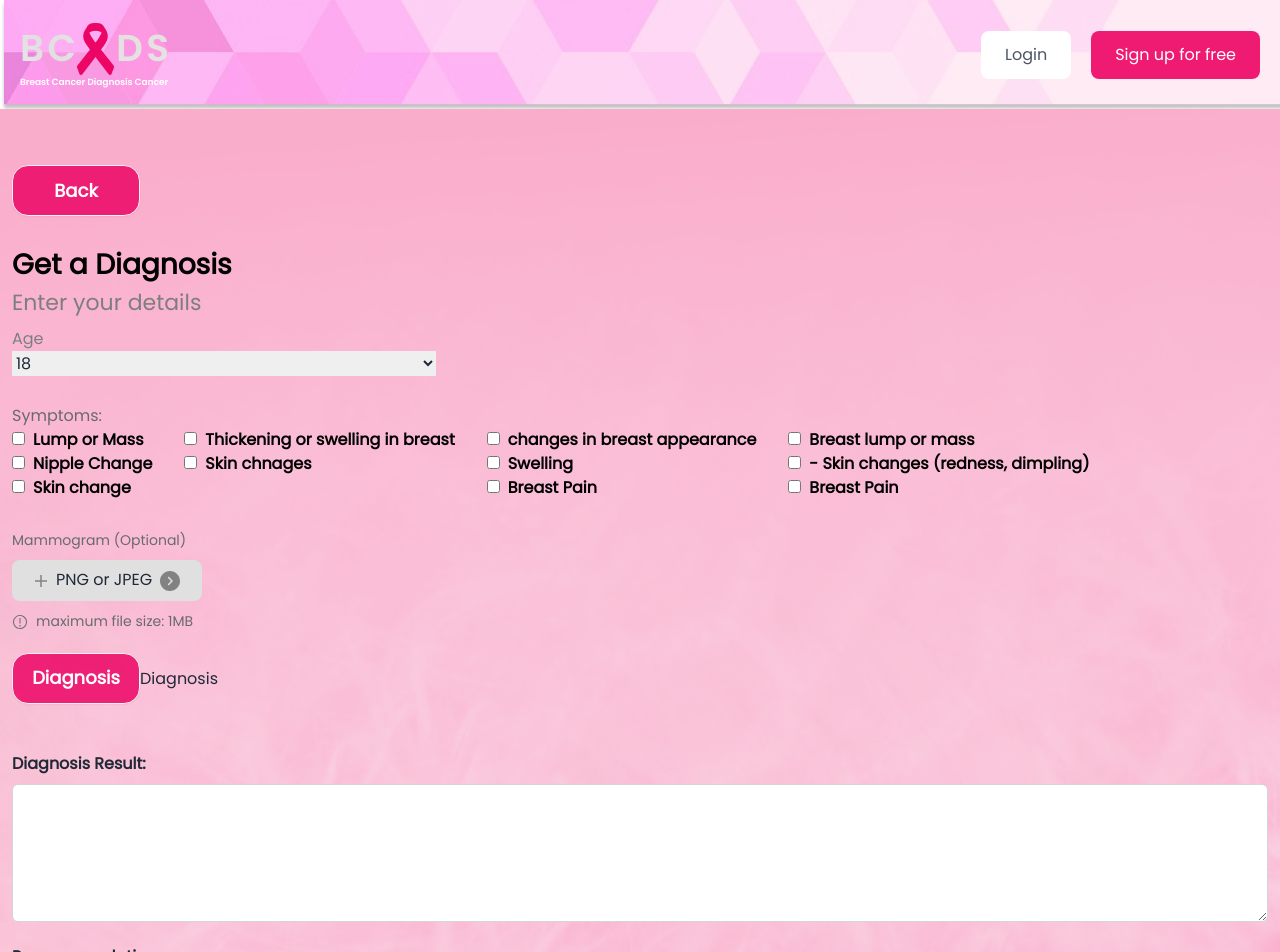
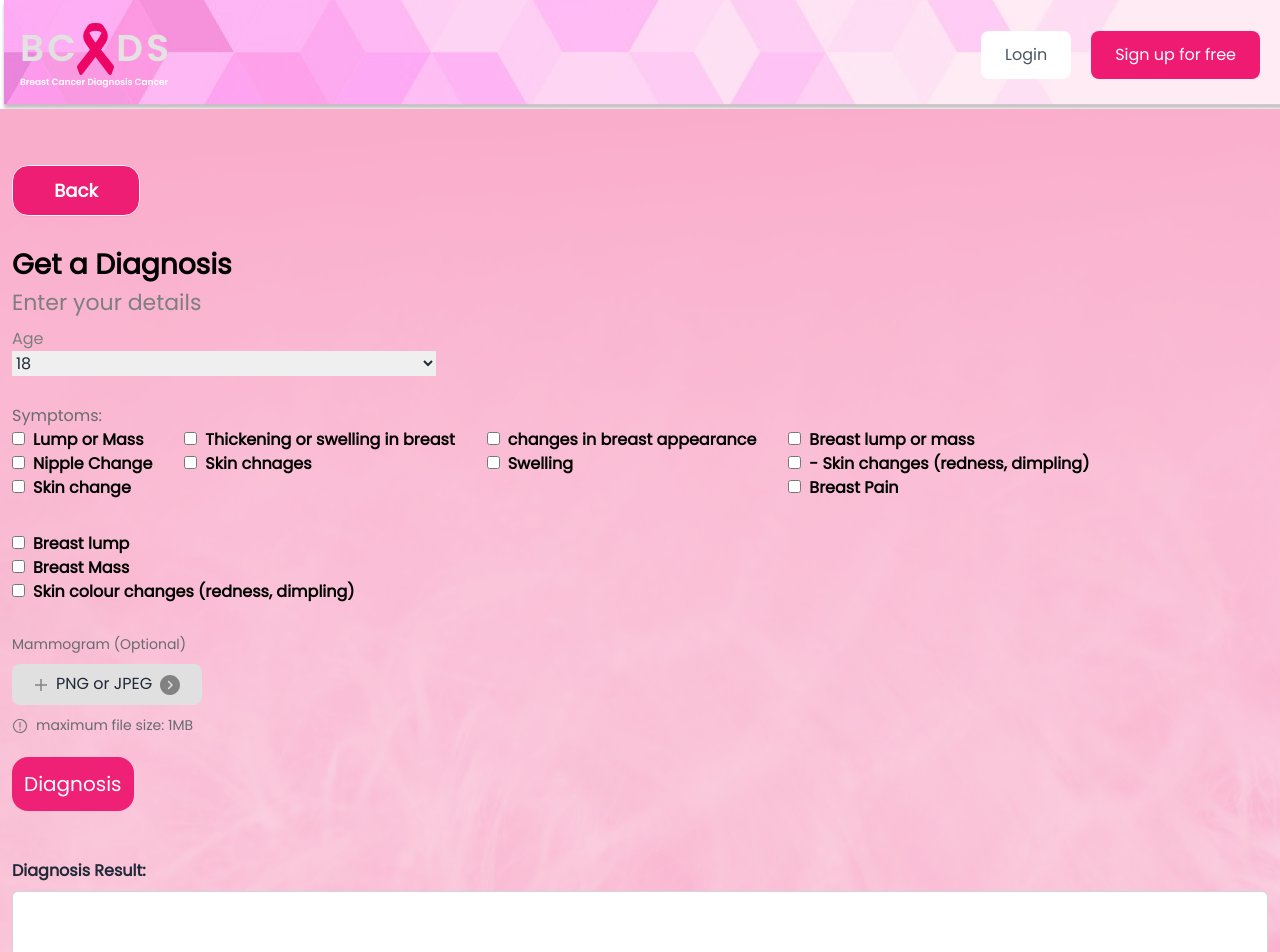
Before and after one commit to Olarenwaju/bcds, a React (Create React App) app: page /diagnosis in a window 1280 px wide. Shown: the top 952 px of the page. Built offline with nearby package versions, Linux system fonts and the light colour scheme.

Commit message:
fixed updates

```diff
--- a/src/pages/Diagnosis.js
+++ b/src/pages/Diagnosis.js
@@ -26,7 +26,7 @@ const Diagnosis = () => {
 		  recommendations: ['Surgery (lumpectomy or mastectomy)', 'Radiation therapy', 'Chemotherapy'],
 		},
 		{
-			symptoms: ['changes in breast appearance', 'Swelling', 'Breast Pain'],
+			symptoms: ['changes in breast appearance', 'Swelling',],
 			diagnosis: 'Invasive Lobular Carcinoma (ILC)',
 			recommendations: ['Hormone therapy', 'Chemotherapy', 'Surgery (lumpectomy or mastectomy)'],
 		},
@@ -34,6 +34,11 @@ const Diagnosis = () => {
 			symptoms: ['Breast lump or mass', '- Skin changes (redness, dimpling)', 'Breast Pain'],
 			diagnosis: 'Triple-Negative Breast Cancer',
 			recommendations: ['Immunotherapy (in some cases)', 'Chemotherapy', 'Surgery (lumpectomy or mastectomy)'],
+		},
+		{
+			symptoms: ['Breast lump', 'Breast Mass', 'Skin colour changes (redness, dimpling)',],
+			diagnosis: 'HER2-Positive Breast Cancer ',
+			recommendations: ['Targeted therapy (anti-HER2 drugs)', 'Chemotherapy', 'Surgery (lumpectomy or mastectomy)'],
 		},
 		// Add more symptom data as needed
 	];
@@ -336,15 +341,10 @@ const Diagnosis = () => {
 							</div>
 
 							<div className="my-5">
-								<Button
+								<button
+									className=" p-3 text-[20px]  mb-5 bg-[#ED0566D9] hover:bg-[#ED0566D9]/95 text-white transition-all rounded-[16px]"
 									onClick={handleDiagnosisButtonClick}
-									content="Diagnosis"
-									textSize="text-[18px] mb-5"
-									maxWidth="max-w-[128px]"
-									minHeight="min-h-[51px]"
-								/>
-
-								<button onClick={handleDiagnosisButtonClick}>
+								>
 									Diagnosis
 								</button>
 							</div>
@@ -359,7 +359,7 @@ const Diagnosis = () => {
 									<textarea
 										id="diagnosis"
 										value={diagnosisResult}
-										className="border border-gray-300 rounded-md w-full p-2 outline-none"
+										className="border border-gray-300 rounded-md w-full p-2 outline-none text-lg font-semibold"
 										rows="5"
 									/>
 								</div>
```
